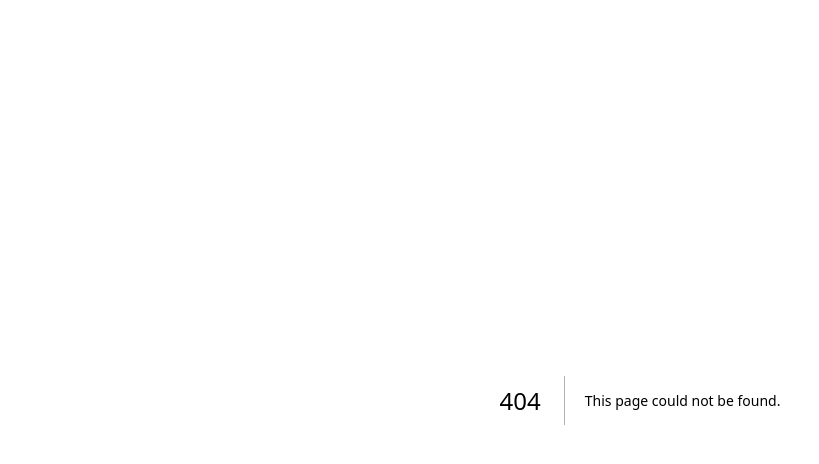
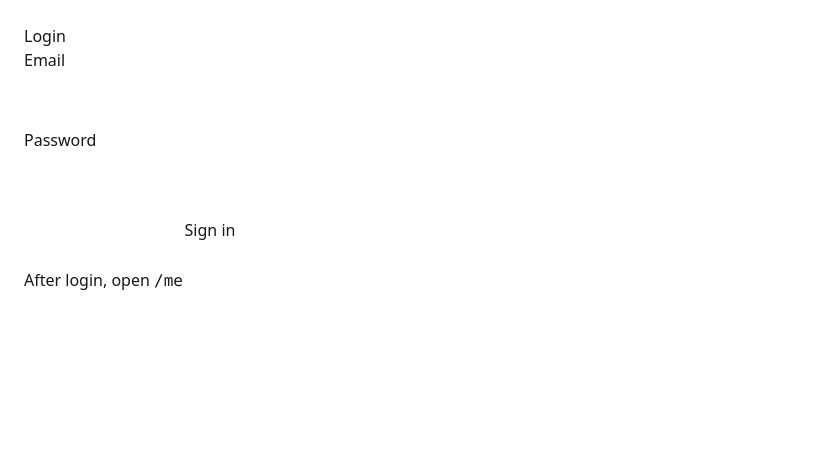
Before and after one commit to georgehbsim/scripted, a Next.js app: page /login in a window 1280 px wide. Before the commit this address had no page. Shown: the top 464 px of the page, without its empty margins (0-819 px from the left). Built offline with nearby package versions, Linux system fonts and the light colour scheme; no server answers.

Commit message:
Add login and me pages (Supabase auth)

```diff
--- /dev/null
+++ b/app/login/page.tsx
@@ -0,0 +1,68 @@
+"use client";
+
+import { useState } from "react";
+import { supabaseBrowser } from "@/lib/supabaseBrowser";
+
+export default function LoginPage() {
+  const supabase = supabaseBrowser();
+
+  const [email, setEmail] = useState("");
+  const [password, setPassword] = useState("");
+  const [status, setStatus] = useState<string | null>(null);
+  const [loading, setLoading] = useState(false);
+
+  async function onSubmit(e: React.FormEvent) {
+    e.preventDefault();
+    setLoading(true);
+    setStatus(null);
+
+    const { error } = await supabase.auth.signInWithPassword({ email, password });
+
+    if (error) setStatus(error.message);
+    else setStatus("Logged in! Now go to /me");
+
+    setLoading(false);
+  }
+
+  return (
+    <main style={{ padding: 24, fontFamily: "system-ui", maxWidth: 420 }}>
+      <h1>Login</h1>
+
+      <form onSubmit={onSubmit} style={{ display: "grid", gap: 12 }}>
+        <label>
+          Email
+          <input
+            style={{ width: "100%", padding: 8, marginTop: 4 }}
+            value={email}
+            onChange={(e) => setEmail(e.target.value)}
+            autoComplete="email"
+            type="email"
+            required
+          />
+        </label>
+
+        <label>
+          Password
+          <input
+            style={{ width: "100%", padding: 8, marginTop: 4 }}
+            value={password}
+            onChange={(e) => setPassword(e.target.value)}
+            autoComplete="current-password"
+            type="password"
+            required
+          />
+        </label>
+
+        <button disabled={loading} style={{ padding: 10 }}>
+          {loading ? "Signing in..." : "Sign in"}
+        </button>
+
+        {status && <p>{status}</p>}
+      </form>
+
+      <p style={{ marginTop: 16 }}>
+        After login, open <code>/me</code>
+      </p>
+    </main>
+  );
+}
--- /dev/null
+++ b/app/me/page.tsx
@@ -0,0 +1,46 @@
+"use client";
+
+import { useEffect, useState } from "react";
+import { supabaseBrowser } from "@/lib/supabaseBrowser";
+
+export default function MePage() {
+  const supabase = supabaseBrowser();
+  const [email, setEmail] = useState<string | null>(null);
+  const [status, setStatus] = useState<string | null>(null);
+
+  useEffect(() => {
+    supabase.auth.getUser().then(({ data, error }) => {
+      if (error) setStatus(error.message);
+      else setEmail(data.user?.email ?? null);
+    });
+  }, [supabase]);
+
+  async function signOut() {
+    setStatus(null);
+    const { error } = await supabase.auth.signOut();
+    if (error) setStatus(error.message);
+    else {
+      setEmail(null);
+      setStatus("Signed out. Go to /login");
+    }
+  }
+
+  return (
+    <main style={{ padding: 24, fontFamily: "system-ui" }}>
+      <h1>Me</h1>
+
+      {status && <p>{status}</p>}
+
+      {email ? (
+        <>
+          <p>Logged in as: <b>{email}</b></p>
+          <button onClick={signOut} style={{ padding: 10 }}>
+            Sign out
+          </button>
+        </>
+      ) : (
+        <p>Not logged in. Go to <code>/login</code>.</p>
+      )}
+    </main>
+  );
+}
--- /dev/null
+++ b/app/supabase-test/page.tsx
@@ -0,0 +1,27 @@
+import { supabase } from "@/lib/supabaseClient";
+
+export default async function SupabaseTestPage() {
+  const urlSet = Boolean(process.env.NEXT_PUBLIC_SUPABASE_URL);
+  const keySet = Boolean(process.env.NEXT_PUBLIC_SUPABASE_ANON_KEY);
+
+  // Simple call to verify we can reach Supabase.
+  const { data, error } = await supabase.auth.getSession();
+
+  return (
+    <main style={{ padding: 24, fontFamily: "system-ui" }}>
+      <h1>Supabase Test</h1>
+
+      <ul>
+        <li>Env URL set: {String(urlSet)}</li>
+        <li>Env anon key set: {String(keySet)}</li>
+      </ul>
+
+      <h2>auth.getSession()</h2>
+      {error ? (
+        <pre style={{ whiteSpace: "pre-wrap" }}>{JSON.stringify(error, null, 2)}</pre>
+      ) : (
+        <pre style={{ whiteSpace: "pre-wrap" }}>{JSON.stringify(data, null, 2)}</pre>
+      )}
+    </main>
+  );
+}
--- /dev/null
+++ b/lib/supabaseBrowser.ts
@@ -0,0 +1,8 @@
+import { createClient } from "@supabase/supabase-js";
+
+export function supabaseBrowser() {
+  const supabaseUrl = process.env.NEXT_PUBLIC_SUPABASE_URL!;
+  const supabaseAnonKey = process.env.NEXT_PUBLIC_SUPABASE_ANON_KEY!;
+
+  return createClient(supabaseUrl, supabaseAnonKey);
+}
--- /dev/null
+++ b/lib/supabaseClient.ts
@@ -0,0 +1,6 @@
+import { createClient } from "@supabase/supabase-js";
+
+const supabaseUrl = process.env.NEXT_PUBLIC_SUPABASE_URL!;
+const supabaseAnonKey = process.env.NEXT_PUBLIC_SUPABASE_ANON_KEY!;
+
+export const supabase = createClient(supabaseUrl, supabaseAnonKey);
```
